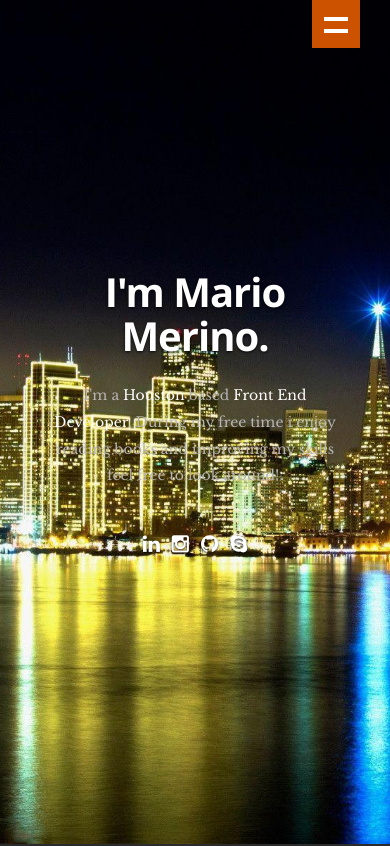
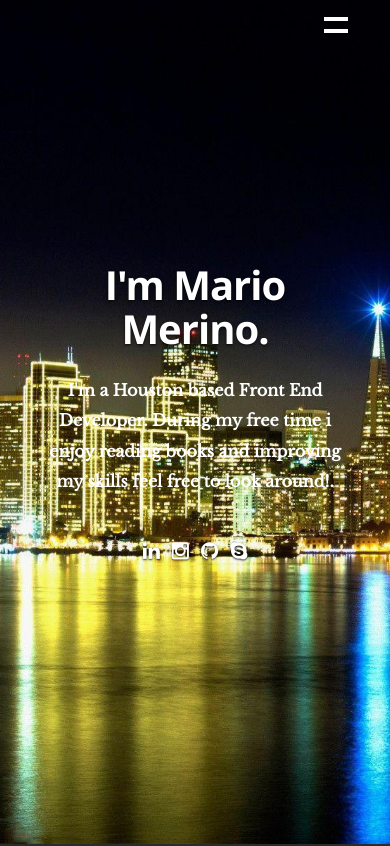
Before and after one commit to solarstar101/PortfolioUpdate, a React (Create React App) app: page / in a window 390 px wide. Shown: the top 846 px of the page. Built offline with nearby package versions, Linux system fonts and the light colour scheme.

Commit message:
fixed mobile

```diff
--- a/public/css/layout.css
+++ b/public/css/layout.css
@@ -65,8 +65,8 @@ header .banner-text h1 {
    text-shadow: 0px 1px 3px rgba(0, 0, 0, .8);
 }
 header .banner-text h3 {
-   font: 18px/1.9em 'librebaskerville-regular', serif;
-   color: #b8b4b4;
+   font: 18px/2.5em 'librebaskerville-regular', serif;
+   color: #fff;
    margin: 0 auto;
    width: 70%;
    text-shadow: 0px 1px 5px rgba(0, 0, 0, 0);
--- a/public/css/media-queries.css
+++ b/public/css/media-queries.css
@@ -112,7 +112,6 @@
 	   width: 48px;
 		height: 48px;
 		text-align: left;
-		background-color: #CC5200;
 		position: relative;
       border: none;
       float: right;
@@ -353,10 +352,13 @@
    header .banner-text h1 {
       font: 40px/1.1em 'opensans-bold', sans-serif;
       margin: 0 auto 24px auto;
+      font-weight: 600;
    }
    header .banner-text h3 {
-      font: 14px/1.9em 'librebaskerville-regular', sans-serif;
+      font: 16px/1.9em 'librebaskerville-regular', sans-serif;
       width: 90%;
+      font-weight: 600;
+
    }
 
    /* header social links */
```
